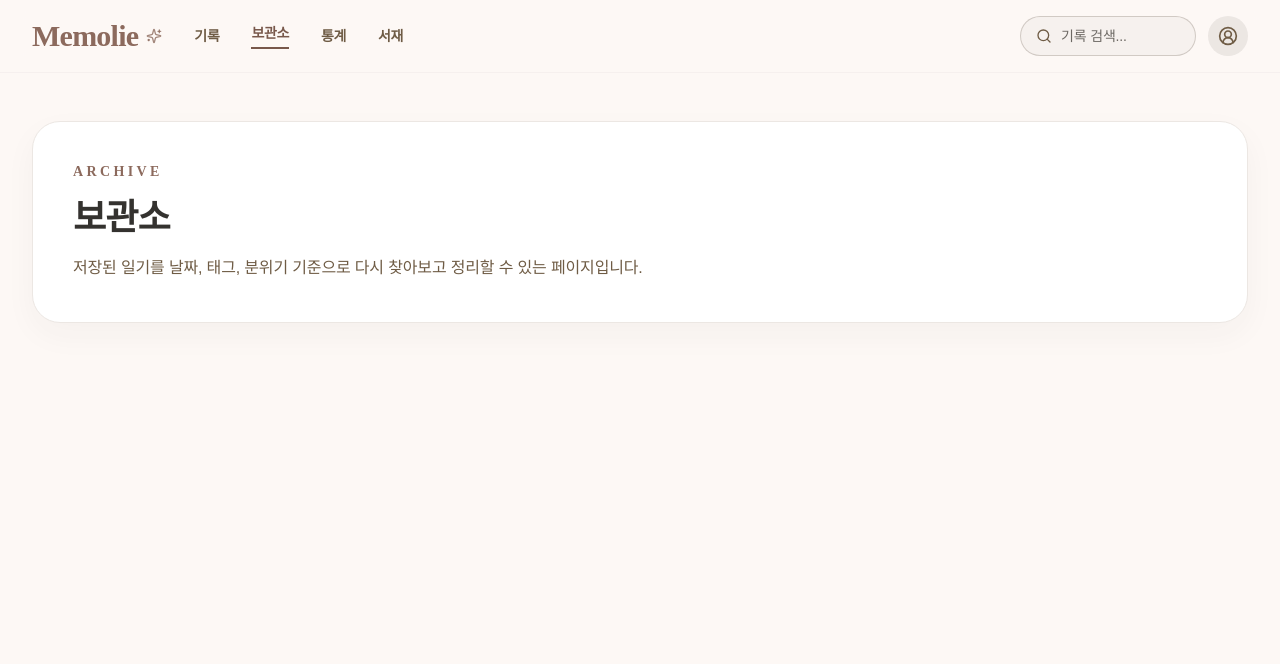
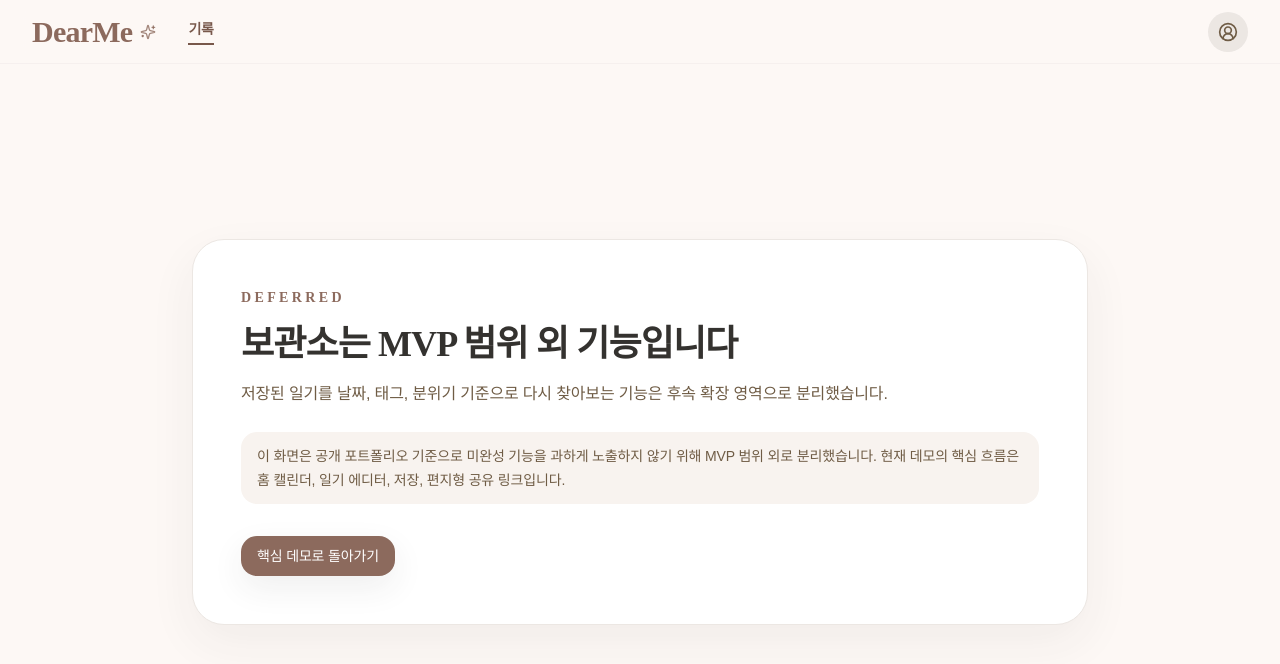
Before and after one commit to skyhanull/diary_ku, a Next.js app: page /archive in a window 1280 px wide. Shown: the top 664 px of the page. Built offline with nearby package versions, Linux system fonts and the light colour scheme.

Commit message:
docs: polish portfolio presentation

```diff
--- a/src/app/archive/page.tsx
+++ b/src/app/archive/page.tsx
@@ -1,18 +1,11 @@
-import { AppHeader } from '@/components/layout/AppHeader';
+import { DeferredFeaturePage } from '@/components/layout/DeferredFeaturePage';
 
 export default function ArchivePage() {
   return (
-    <div className="min-h-screen bg-[#fdf8f5] text-[#34322f]">
-      <AppHeader activeItem="보관소" />
-      <main className="mx-auto max-w-[1440px] px-6 py-12 lg:px-8">
-        <div className="rounded-[28px] border border-[#ece7e3] bg-white p-10 shadow-[0_12px_32px_rgba(52,50,47,0.04)]">
-          <p className="font-['Epilogue'] text-sm font-bold uppercase tracking-[0.24em] text-[#8C6A5D]">Archive</p>
-          <h1 className="mt-4 font-['Epilogue'] text-4xl font-bold tracking-tight">보관소</h1>
-          <p className="mt-4 max-w-2xl text-base leading-7 text-[#6f5c45]">
-            저장된 일기를 날짜, 태그, 분위기 기준으로 다시 찾아보고 정리할 수 있는 페이지입니다.
-          </p>
-        </div>
-      </main>
-    </div>
+    <DeferredFeaturePage
+      eyebrow="Deferred"
+      title="보관소는 MVP 범위 외 기능입니다"
+      description="저장된 일기를 날짜, 태그, 분위기 기준으로 다시 찾아보는 기능은 후속 확장 영역으로 분리했습니다."
+    />
   );
 }
--- a/src/app/library/page.tsx
+++ b/src/app/library/page.tsx
@@ -1,18 +1,11 @@
-import { AppHeader } from '@/components/layout/AppHeader';
+import { DeferredFeaturePage } from '@/components/layout/DeferredFeaturePage';
 
 export default function LibraryPage() {
   return (
-    <div className="min-h-screen bg-[#fdf8f5] text-[#34322f]">
-      <AppHeader activeItem="서재" />
-      <main className="mx-auto max-w-[1440px] px-6 py-12 lg:px-8">
-        <div className="rounded-[28px] border border-[#ece7e3] bg-white p-10 shadow-[0_12px_32px_rgba(52,50,47,0.04)]">
-          <p className="font-['Epilogue'] text-sm font-bold uppercase tracking-[0.24em] text-[#8C6A5D]">Library</p>
-          <h1 className="mt-4 font-['Epilogue'] text-4xl font-bold tracking-tight">서재</h1>
-          <p className="mt-4 max-w-2xl text-base leading-7 text-[#6f5c45]">
-            자주 쓰는 문장, 좋아하는 스티커, 배경 테마 같은 창작 재료를 모아두는 공간으로 확장할 수 있습니다.
-          </p>
-        </div>
-      </main>
-    </div>
+    <DeferredFeaturePage
+      eyebrow="Deferred"
+      title="서재는 MVP 범위 외 기능입니다"
+      description="자주 쓰는 문장, 스티커, 배경 테마를 모아두는 라이브러리 기능은 후속 확장 영역으로 분리했습니다."
+    />
   );
 }
--- /dev/null
+++ b/src/app/mypage/page.tsx
@@ -0,0 +1,11 @@
+import { DeferredFeaturePage } from '@/components/layout/DeferredFeaturePage';
+
+export default function MyPage() {
+  return (
+    <DeferredFeaturePage
+      eyebrow="Deferred"
+      title="마이페이지는 MVP 범위 외 기능입니다"
+      description="프로필 수정, 로그아웃, 계정 설정 기능은 핵심 에디터 플로우 이후의 후속 확장 영역으로 분리했습니다."
+    />
+  );
+}
--- a/src/app/records/page.tsx
+++ b/src/app/records/page.tsx
@@ -1,18 +1,5 @@
-import { AppHeader } from '@/components/layout/AppHeader';
+import { redirect } from 'next/navigation';
 
 export default function RecordsPage() {
-  return (
-    <div className="min-h-screen bg-[#fdf8f5] text-[#34322f]">
-      <AppHeader activeItem="기록" />
-      <main className="mx-auto max-w-[1440px] px-6 py-12 lg:px-8">
-        <div className="rounded-[28px] border border-[#ece7e3] bg-white p-10 shadow-[0_12px_32px_rgba(52,50,47,0.04)]">
-          <p className="font-['Epilogue'] text-sm font-bold uppercase tracking-[0.24em] text-[#8C6A5D]">Records</p>
-          <h1 className="mt-4 font-['Epilogue'] text-4xl font-bold tracking-tight">기록</h1>
-          <p className="mt-4 max-w-2xl text-base leading-7 text-[#6f5c45]">
-            날짜를 중심으로 일기를 열고, 작성 중인 기록과 최근 저장한 페이지를 관리하는 공간입니다.
-          </p>
-        </div>
-      </main>
-    </div>
-  );
+  redirect('/');
 }
--- a/src/app/stats/page.tsx
+++ b/src/app/stats/page.tsx
@@ -1,18 +1,11 @@
-import { AppHeader } from '@/components/layout/AppHeader';
+import { DeferredFeaturePage } from '@/components/layout/DeferredFeaturePage';
 
 export default function StatsPage() {
   return (
-    <div className="min-h-screen bg-[#fdf8f5] text-[#34322f]">
-      <AppHeader activeItem="통계" />
-      <main className="mx-auto max-w-[1440px] px-6 py-12 lg:px-8">
-        <div className="rounded-[28px] border border-[#ece7e3] bg-white p-10 shadow-[0_12px_32px_rgba(52,50,47,0.04)]">
-          <p className="font-['Epilogue'] text-sm font-bold uppercase tracking-[0.24em] text-[#8C6A5D]">Stats</p>
-          <h1 className="mt-4 font-['Epilogue'] text-4xl font-bold tracking-tight">통계</h1>
-          <p className="mt-4 max-w-2xl text-base leading-7 text-[#6f5c45]">
-            감정 흐름, 작성 빈도, 태그 패턴처럼 기록 습관을 시각적으로 살펴보는 영역입니다.
-          </p>
-        </div>
-      </main>
-    </div>
+    <DeferredFeaturePage
+      eyebrow="Deferred"
+      title="통계는 MVP 범위 외 기능입니다"
+      description="감정 흐름, 작성 빈도, 태그 패턴을 시각화하는 통계 기능은 후속 확장 영역으로 분리했습니다."
+    />
   );
 }
--- a/src/components/layout/AppHeader.tsx
+++ b/src/components/layout/AppHeader.tsx
@@ -1,26 +1,28 @@
+'use client';
+
+import type { ReactNode } from 'react';
 import Link from 'next/link';
 import { Search, Sparkles, UserCircle2 } from 'lucide-react';
 import { Input } from '@/components/ui/input';
 
-const navItems = ['기록', '보관소', '통계', '서재'] as const;
+const navItems = ['기록'] as const;
 const navLinks = {
-  기록: '/records',
-  보관소: '/archive',
-  통계: '/stats',
-  서재: '/library'
+  기록: '/'
 } as const;
 
 interface AppHeaderProps {
   activeItem?: (typeof navItems)[number];
+  actions?: ReactNode;
+  showSearch?: boolean;
 }
 
-export function AppHeader({ activeItem = '기록' }: AppHeaderProps) {
+export function AppHeader({ activeItem = '기록', actions, showSearch = true }: AppHeaderProps) {
   return (
-    <nav className="sticky top-0 z-50 w-full border-b border-[#b5b1ad]/10 bg-[#fdf8f5]/90 px-6 py-4 backdrop-blur-md lg:px-8">
-      <div className="mx-auto flex w-full max-w-[1440px] items-center justify-between gap-4">
+    <nav className="sticky top-0 z-50 h-16 w-full border-b border-[#b5b1ad]/10 bg-[#fdf8f5]/90 px-6 backdrop-blur-md lg:px-8">
+      <div className="flex h-full w-full items-center justify-between gap-4">
         <div className="flex items-center gap-8">
           <Link href="/" className="flex items-center gap-2">
-            <span className="font-['Epilogue'] text-3xl font-bold tracking-tight text-[#8C6A5D]">Memolie</span>
+            <span className="font-['Epilogue'] text-3xl font-bold tracking-tight text-[#8C6A5D]">DearMe</span>
             <Sparkles className="h-4 w-4 text-[#8C6A5D]/80" />
           </Link>
 
@@ -43,6 +45,8 @@ export function AppHeader({ activeItem = '기록' }: AppHeaderProps) {
         </div>
 
         <div className="flex items-center gap-3">
+          {actions}
+          {showSearch ? (
             <div className="relative hidden items-center rounded-full sm:flex">
               <Search className="pointer-events-none absolute left-4 h-4 w-4 text-[#6f5c45]" />
               <Input
@@ -51,6 +55,7 @@ export function AppHeader({ activeItem = '기록' }: AppHeaderProps) {
                 className="h-10 w-44 rounded-full border-border/70 bg-secondary pl-10"
               />
             </div>
+          ) : null}
 
           <Link
             href="/auth"
--- /dev/null
+++ b/src/components/layout/DeferredFeaturePage.tsx
@@ -0,0 +1,34 @@
+import Link from 'next/link';
+
+import { AppHeader } from '@/components/layout/AppHeader';
+
+interface DeferredFeaturePageProps {
+  eyebrow: string;
+  title: string;
+  description: string;
+}
+
+export function DeferredFeaturePage({ eyebrow, title, description }: DeferredFeaturePageProps) {
+  return (
+    <div className="min-h-screen bg-[#fdf8f5] text-[#34322f]">
+      <AppHeader showSearch={false} />
+      <main className="mx-auto flex min-h-[calc(100vh-4rem)] max-w-[960px] items-center px-6 py-12 lg:px-8">
+        <section className="w-full rounded-[32px] border border-[#ece7e3] bg-white p-8 shadow-[0_18px_48px_rgba(52,50,47,0.06)] md:p-12">
+          <p className="font-['Epilogue'] text-sm font-bold uppercase tracking-[0.24em] text-[#8C6A5D]">{eyebrow}</p>
+          <h1 className="mt-4 font-['Epilogue'] text-4xl font-bold tracking-tight">{title}</h1>
+          <p className="mt-4 max-w-2xl text-base leading-7 text-[#6f5c45]">{description}</p>
+          <p className="mt-6 rounded-2xl bg-[#f8f3ef] px-4 py-3 text-sm leading-6 text-[#6f5c45]">
+            이 화면은 공개 포트폴리오 기준으로 미완성 기능을 과하게 노출하지 않기 위해 MVP 범위 외로 분리했습니다. 현재 데모의 핵심 흐름은
+            홈 캘린더, 일기 에디터, 저장, 편지형 공유 링크입니다.
+          </p>
+          <Link
+            href="/"
+            className="mt-8 inline-flex h-10 items-center justify-center rounded-2xl bg-[#8C6A5D] px-4 py-2 text-sm font-medium text-white shadow-[0_12px_32px_rgba(52,50,47,0.08)] transition-all duration-200 hover:bg-[#78584b] active:scale-[0.98]"
+          >
+            핵심 데모로 돌아가기
+          </Link>
+        </section>
+      </main>
+    </div>
+  );
+}
```
Also changed, not shown: 1 other file (tests, documents, lock files or other folders). Lines whose indentation alone changed are shown as unchanged.
